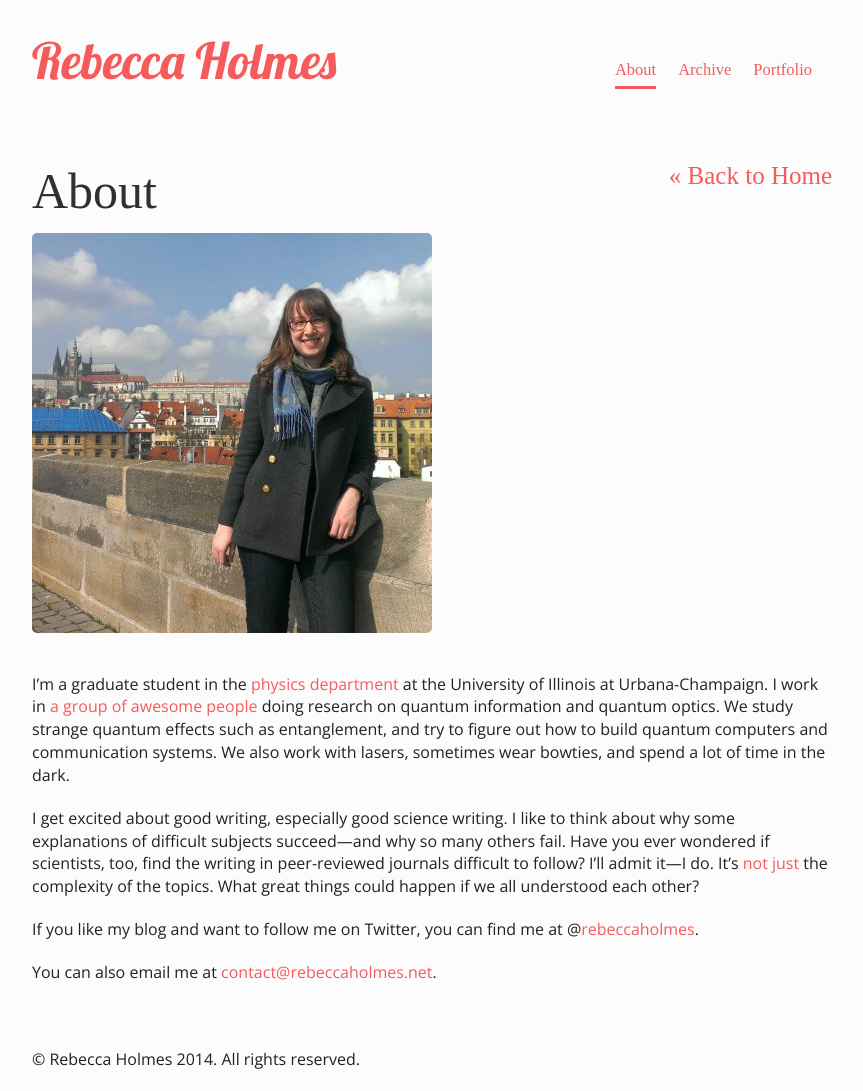
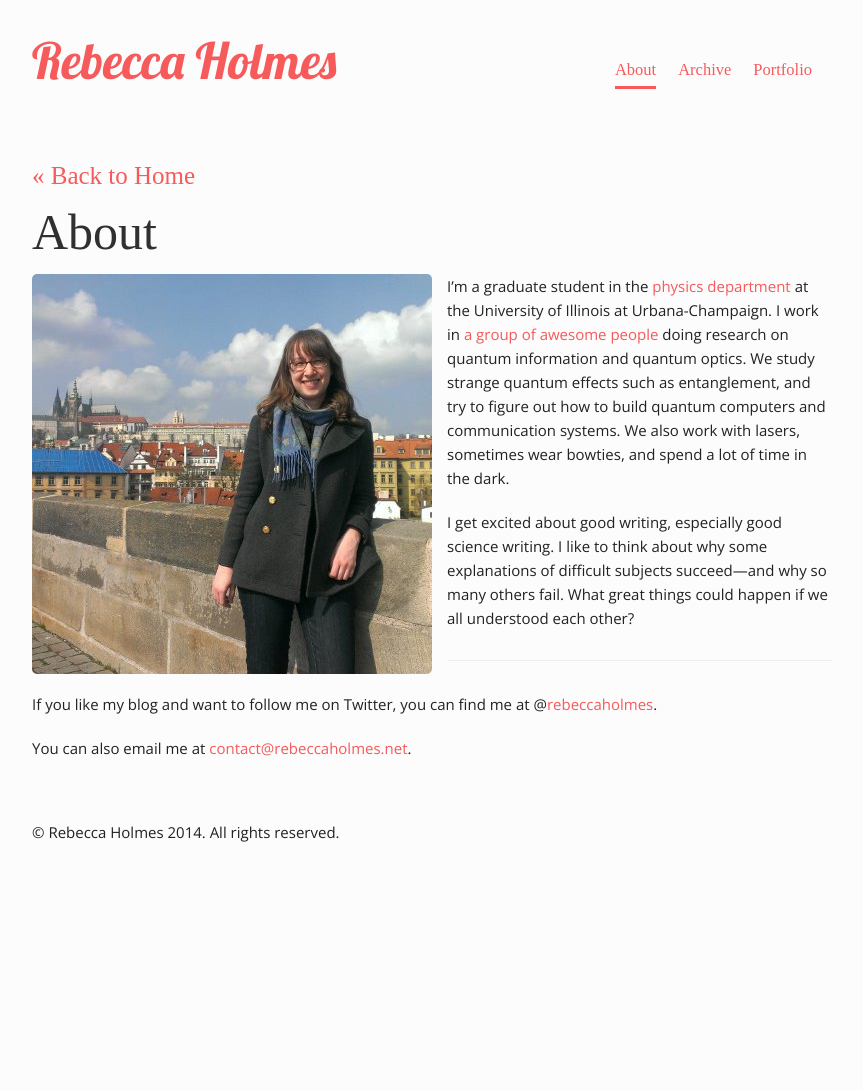
Before and after one commit to piscisvolans/piscisvolans.github.io, a Jekyll site: the page built from about.md, in a window 1280 px wide. Shown: the whole page, without its empty margins (208-1071 px from the left). Built offline with Jekyll 4.4.1, drawn with Linux system fonts in a browser that asks for light colours; some web fonts are replaced; Markdown is read by kramdown in place of the engine named in the settings; comment, search, counter and statistics services are not loaded; after the commit the page ends 900 px from its top, so only the background shows below that.

Commit message:
Working on fixing mobile layout

```diff
--- a/_layouts/page.html
+++ b/_layouts/page.html
@@ -5,7 +5,7 @@
 <div class="page">
   {% if page.title == "Home" %}
   {% else %}
-	<h3><a href="{{ site.baseurl }}" class="pull-right">&laquo; Back to Home</a></h3>
+	<h3 class="back-to-home"><a href="{{ site.baseurl }}">&laquo; Back to Home</a></h3>
   {% endif %}
 
   <h1 class="page-title">{{ page.title }}</h1>
--- a/about.md
+++ b/about.md
@@ -3,13 +3,13 @@
 title: "About"
 ---
 <div class="about">
-<img class="img-responsive" src="{{ site.baseurl }}public/img/habitrpg.jpg">
+<img class="img-responsive pull-left" src="{{ site.baseurl }}public/img/habitrpg.jpg">
 </div>
 
 I'm a graduate student in the [physics department](http://physics.illinois.edu/) at the University of Illinois at Urbana-Champaign. I work in [a group of awesome people](http://research.physics.illinois.edu/QI/Photonics/) doing research on quantum information and quantum optics. We study strange quantum effects such as entanglement, and try to figure out how to build quantum computers and communication systems. We also work with lasers, sometimes wear bowties, and spend a lot of time in the dark.
 
-I get excited about good writing, especially good science writing. I like to think about why some explanations of difficult subjects succeed&mdash;and why so many others fail. Have you ever wondered if scientists, too, find the writing in peer-reviewed journals difficult to follow? I'll admit it&mdash;I do. It's [not just](http://engineering.missouri.edu/civil/files/science-of-writing.pdf) the complexity of the topics. What great things could happen if we all understood each other?
-
+I get excited about good writing, especially good science writing. I like to think about why some explanations of difficult subjects succeed&mdash;and why so many others fail. What great things could happen if we all understood each other?
+<hr>
 If you like my blog and want to follow me on Twitter, you can find me at @[rebeccaholmes](https://twitter.com/rebeccaholmes).
 
 You can also email me at [contact@rebeccaholmes.net](mailto:contact@rebeccaholmes.net).
--- a/public/css/main.css
+++ b/public/css/main.css
@@ -18,18 +18,17 @@
 
 body {
   font-family: "Open Sans", Helvetica, Arial, sans-serif;
-  font-size: 16px;
+  font-size: 15px;
   font-weight:400;
   color: #222;
   background-color: #fcfcfc;
   -webkit-text-size-adjust: 100%;
       -ms-text-size-adjust: 100%;
 }
-@media (min-width: 38em) {
+
   html {
     font-size: 20px;
   }
-}
 
 /* No `:visited` state is required by default (browsers will use `a`) */
 a {
@@ -74,7 +73,7 @@
 p {
   margin-top: 0;
   margin-bottom: 1rem;
-/*   line-height:1.2rem; */
+  line-height:1.2rem;
 }
 
 strong {
@@ -276,6 +275,23 @@
   font-size:22px;
 }
 
+@media (max-width: 635px) {
+.site-title {
+  font-family:'Lobster';
+  font-size:40px;
+  font-weight:normal;
+  margin-top:10px;
+  float:none;
+}
+
+.pull-right {
+  float:left !important;
+  line-height:95px;
+  font-size:22px;
+}
+
+}
+
 .masthead-title a {
   color: #f65a5b;
   padding-bottom:7px;
@@ -423,8 +439,14 @@
 
 /* About page */
 
+.about .pull-left {
+  margin-right:15px;
+}
+
+.about .pull-right {
+  margin-left:15px;
+}
+
 .about .img-responsive {
-/*   max-width:75%; */
   border-radius:5px;
-  margin-bottom:2rem;
 }
```
